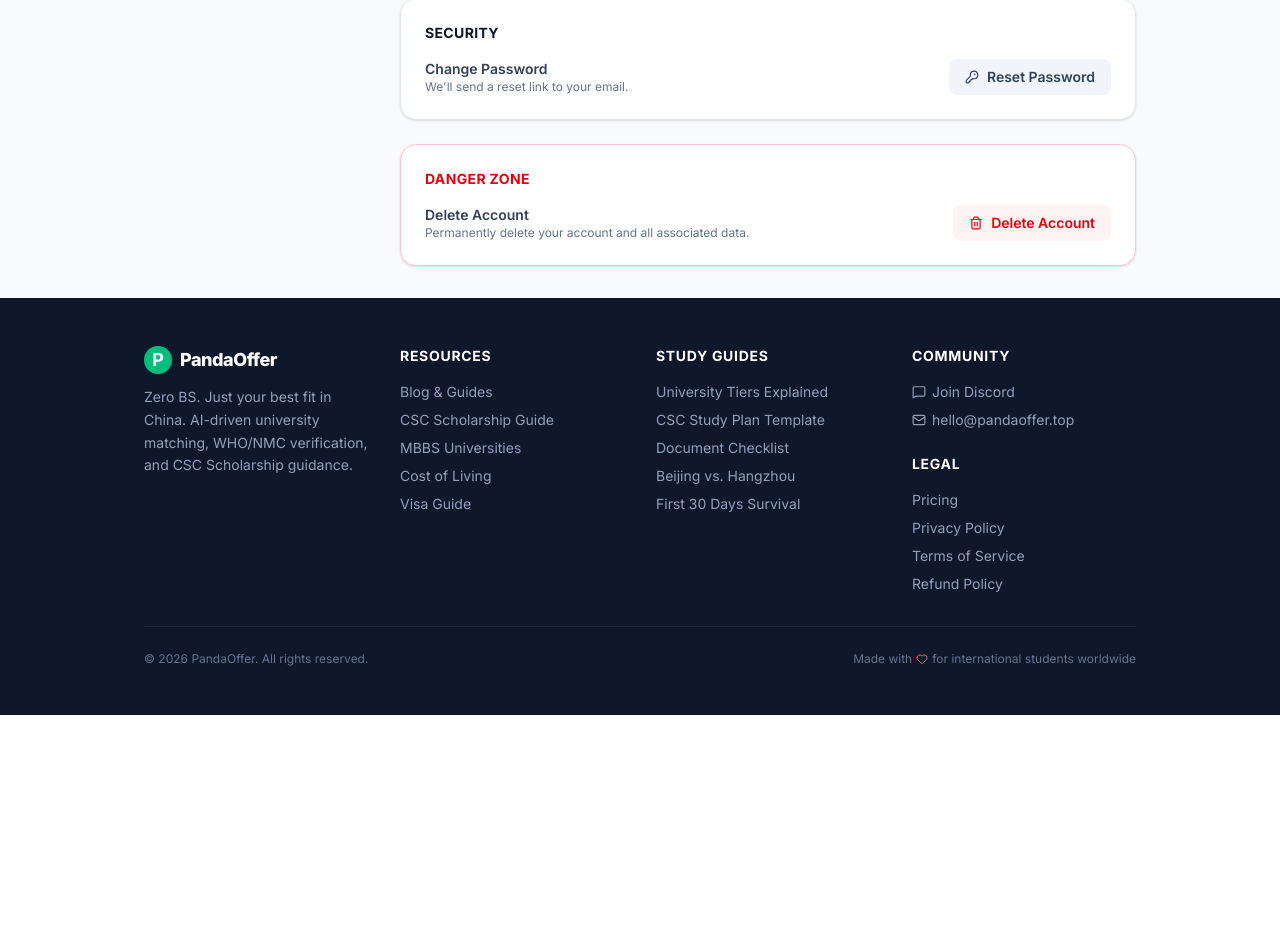
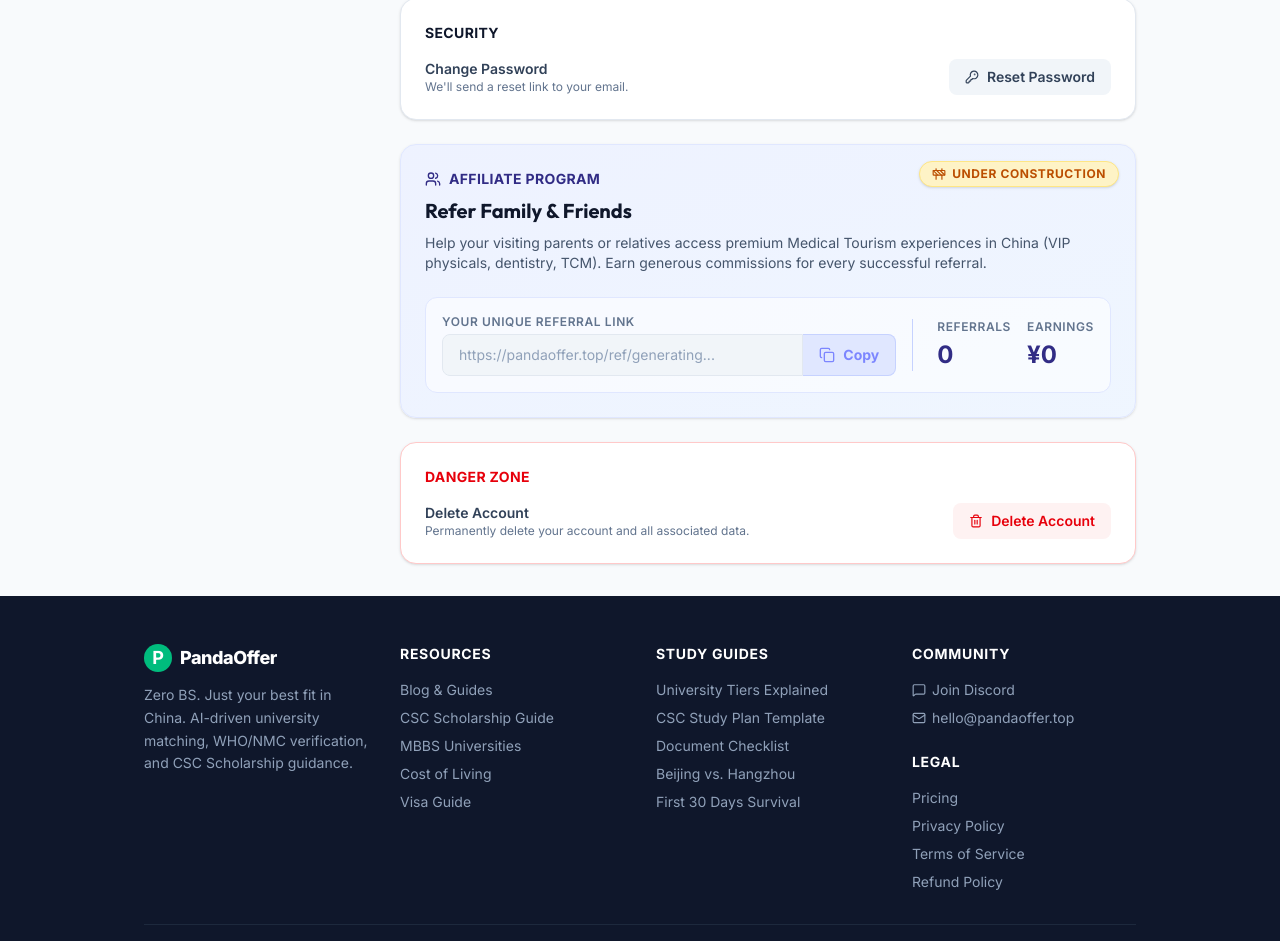
Before and after one commit to silverlion2/pandaoffer-web, a Next.js app: page /account in a window 1280 px wide. Shown: the part 882-1823 px from the top of the page. Before the commit the page ends 1597 px from the top, so only its background shows below. Built offline with nearby package versions, Linux system fonts and the light colour scheme; no server answers.

Commit message:
feat: implement Medical Tourism cross-promotion UI components

```diff
--- a/src/app/account/page.jsx
+++ b/src/app/account/page.jsx
@@ -4,7 +4,7 @@
 import { useAuth } from '@/components/providers/AuthProvider';
 import { createClient } from '@/lib/supabase/client';
 import { toast } from 'sonner';
-import { Save, Loader2, Mail, Shield, Calendar, KeyRound, Trash2 } from 'lucide-react';
+import { Save, Loader2, Mail, Shield, Calendar, KeyRound, Trash2, Users, Construction, Copy } from 'lucide-react';
 
 const NATIONALITIES = [
   'Afghan', 'Albanian', 'Algerian', 'American', 'Angolan', 'Argentine', 'Armenian', 'Australian',
@@ -266,6 +266,55 @@
         </div>
       </div>
 
+      {/* Affiliate & Referrals Section (Under Construction) */}
+      <div className="bg-gradient-to-br from-indigo-50 to-blue-50 rounded-2xl border border-indigo-100 shadow-sm p-6 space-y-4 relative overflow-hidden">
+        {/* Under Construction Overlay Badge */}
+        <div className="absolute top-4 right-4 flex items-center gap-1.5 text-amber-700 bg-amber-100 border border-amber-200 px-3 py-1 rounded-full text-xs font-bold uppercase tracking-wider shadow-sm z-10">
+          <Construction size={14} />
+          Under Construction
+        </div>
+
+        <div className="relative z-10">
+          <h2 className="text-sm font-bold text-indigo-900 uppercase tracking-wide flex items-center gap-2 mb-2">
+            <Users size={16} />
+            Affiliate Program
+          </h2>
+          <h3 className="text-xl font-bold text-slate-900 font-heading mb-2">Refer Family & Friends</h3>
+          <p className="text-sm text-slate-600 max-w-2xl mb-6">
+            Help your visiting parents or relatives access premium Medical Tourism experiences in China (VIP physicals, dentistry, TCM). Earn generous commissions for every successful referral.
+          </p>
+
+          <div className="flex flex-col sm:flex-row items-start sm:items-center gap-4 bg-white/60 p-4 rounded-xl border border-indigo-100">
+            <div className="flex-1 w-full">
+              <label className="block text-xs font-semibold text-slate-500 mb-1 uppercase tracking-wider">Your Unique Referral Link</label>
+              <div className="flex relative">
+                <input
+                  type="text"
+                  readOnly
+                  value="https://pandaoffer.top/ref/generating..."
+                  className="w-full bg-slate-100 border border-slate-200 text-slate-400 text-sm px-4 py-2.5 rounded-l-lg outline-none cursor-not-allowed"
+                />
+                <button disabled className="bg-indigo-100 text-indigo-400 font-bold px-4 py-2.5 rounded-r-lg text-sm border border-l-0 border-indigo-200 cursor-not-allowed flex items-center gap-2">
+                  <Copy size={16} />
+                  Copy
+                </button>
+              </div>
+            </div>
+
+            <div className="flex flex-row gap-4 sm:border-l sm:border-indigo-200 sm:pl-6">
+              <div>
+                <p className="text-xs font-semibold text-slate-500 uppercase tracking-wider">Referrals</p>
+                <p className="text-2xl font-bold text-indigo-900 mt-1">0</p>
+              </div>
+              <div>
+                <p className="text-xs font-semibold text-slate-500 uppercase tracking-wider">Earnings</p>
+                <p className="text-2xl font-bold text-indigo-900 mt-1">¥0</p>
+              </div>
+            </div>
+          </div>
+        </div>
+      </div>
+
       {/* Danger Zone */}
       <div className="bg-white rounded-2xl border border-red-200 shadow-sm p-6 space-y-4">
         <h2 className="text-sm font-bold text-red-600 uppercase tracking-wide">Danger Zone</h2>
--- a/src/components/home/HomeClientManager.jsx
+++ b/src/components/home/HomeClientManager.jsx
@@ -5,6 +5,7 @@
 import { HelpCircle } from 'lucide-react';
 import AiMatcherForm from './AiMatcherForm';
 import UnlockResults from './UnlockResults';
+import MedicalTourismBanner from './MedicalTourismBanner';
 
 export default function HomeClientManager({
   heroHeader,
@@ -74,6 +75,8 @@
             </div>
           </div>
 
+          <MedicalTourismBanner />
+
           {discoverChina}
 
           {premiumServices}
--- /dev/null
+++ b/src/components/home/MedicalTourismBanner.jsx
@@ -0,0 +1,41 @@
+import React from 'react';
+import { HeartPulse, ArrowRight, Construction } from 'lucide-react';
+
+export default function MedicalTourismBanner() {
+  return (
+    <div className="bg-gradient-to-r from-emerald-50 to-teal-50 border border-emerald-100 rounded-3xl p-8 my-16 shadow-sm overflow-hidden relative">
+      <div className="absolute -right-10 -top-10 opacity-5">
+        <HeartPulse size={200} />
+      </div>
+
+      <div className="relative z-10 flex flex-col md:flex-row items-center justify-between gap-6">
+        <div className="flex-1 space-y-4">
+          <div className="inline-flex items-center gap-2 px-3 py-1 rounded-full bg-emerald-100/50 text-emerald-700 text-xs font-bold uppercase tracking-wide border border-emerald-200">
+            <HeartPulse size={14} />
+            Medical Tourism Partner
+          </div>
+          <h3 className="text-2xl md:text-3xl font-bold text-slate-900 font-heading">
+            Family Visiting China?
+          </h3>
+          <p className="text-slate-600 text-lg max-w-xl">
+            From high-end VIP physicals to advanced dental work and traditional medicinal retreats. Discover world-class healthcare options for your parents and relatives while they visit.
+          </p>
+        </div>
+
+        <div className="flex-shrink-0 flex flex-col items-center sm:items-end gap-3">
+          <button
+            disabled
+            className="group relative flex items-center gap-2 bg-slate-800 text-white px-8 py-4 rounded-xl font-bold transition-all shadow-md opacity-60 cursor-not-allowed"
+          >
+            Access VIP Health Guide
+            <ArrowRight size={18} className="opacity-50" />
+          </button>
+          <div className="flex items-center gap-2 text-amber-700 text-sm font-bold bg-amber-100 px-3 py-1.5 rounded-lg border border-amber-200">
+            <Construction size={16} />
+            Under Construction
+          </div>
+        </div>
+      </div>
+    </div>
+  );
+}
```
